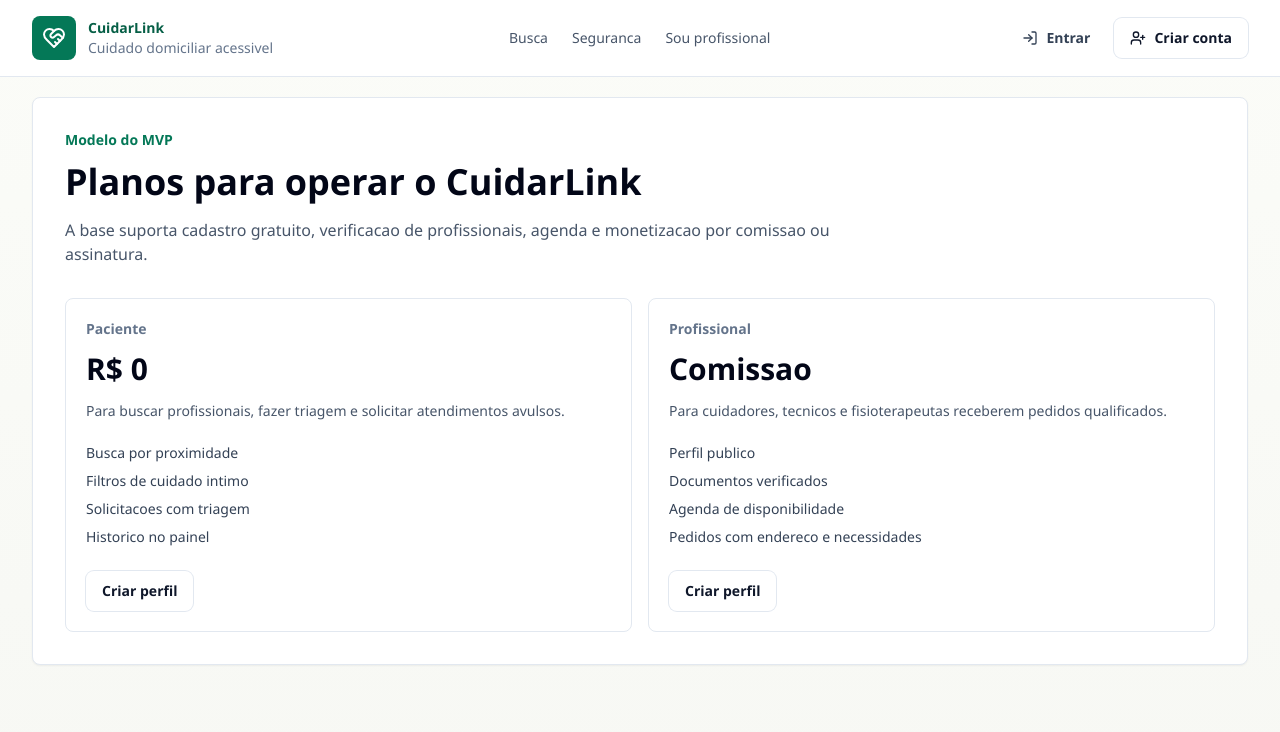
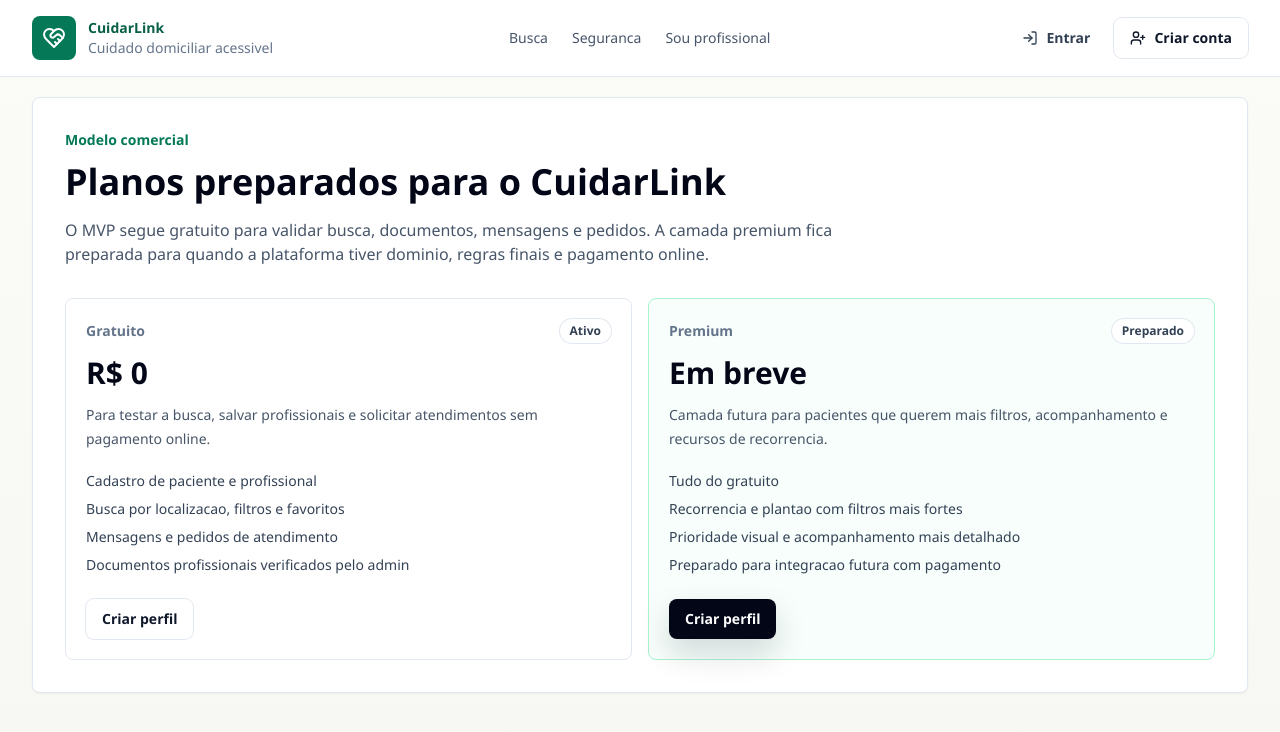
Before and after one commit to alimarikv-wq/cuidar-link, a Next.js app: page /pricing in a window 1280 px wide. Shown: the top 732 px of the page. Built offline with nearby package versions, Linux system fonts and the light colour scheme; no server answers.

Commit message:
Prepare subscription plan visibility

```diff
--- a/components/dashboard/admin-shell.tsx
+++ b/components/dashboard/admin-shell.tsx
@@ -3,7 +3,7 @@
 import { useState, useTransition } from "react";
 import Link from "next/link";
 import { useRouter } from "next/navigation";
-import { AlertTriangle, CalendarClock, Check, CheckCircle2, ExternalLink, ListChecks, Mail, MailCheck, X } from "lucide-react";
+import { AlertTriangle, CalendarClock, Check, CheckCircle2, CreditCard, ExternalLink, ListChecks, Mail, MailCheck, X } from "lucide-react";
 import { Bar, BarChart, Cell, Pie, PieChart, ResponsiveContainer, Tooltip, XAxis, YAxis } from "recharts";
 import {
   AdminDocumentReviewData,
@@ -408,6 +408,7 @@ export function AdminShell({ overview }: { overview: CareAdminOverview }) {
     { label: "Usuarios", value: String(overview.users) },
     { label: "Pacientes", value: String(overview.patients) },
     { label: "Profissionais", value: String(overview.professionals) },
+    { label: "Premium", value: String(overview.premiumUsers) },
     { label: "Verificados", value: String(overview.verifiedProfessionals) },
     { label: "Pedidos abertos", value: String(overview.openRequests) },
     { label: "Docs pendentes", value: String(overview.pendingDocuments) }
@@ -434,7 +435,7 @@ export function AdminShell({ overview }: { overview: CareAdminOverview }) {
 
   return (
     <section className="surface space-y-6">
-      <div className="grid gap-4 sm:grid-cols-2 xl:grid-cols-6">
+      <div className="grid gap-4 sm:grid-cols-2 xl:grid-cols-7">
         {summaryCards.map((card) => (
           <article key={card.label} className="rounded-lg border border-slate-200 bg-white p-5 shadow-sm">
             <p className="text-sm font-semibold text-slate-500">{card.label}</p>
@@ -481,6 +482,33 @@ export function AdminShell({ overview }: { overview: CareAdminOverview }) {
               </div>
             );
           })}
+        </div>
+      </article>
+
+      <article className="rounded-lg border border-slate-200 bg-white p-5 shadow-sm">
+        <div className="flex flex-wrap items-start justify-between gap-4">
+          <div>
+            <p className="text-sm font-semibold text-emerald-700">Comercial</p>
+            <h3 className="mt-1 text-2xl font-semibold text-slate-950">Planos e assinatura</h3>
+            <p className="mt-2 max-w-3xl text-sm leading-6 text-slate-600">
+              Visao inicial para acompanhar quem esta no gratuito ou premium. A cobranca online ainda nao esta ativa.
+            </p>
+          </div>
+          <CreditCard aria-hidden="true" className="h-6 w-6 text-emerald-700" />
+        </div>
+        <div className="mt-5 grid gap-3 sm:grid-cols-2">
+          {overview.subscriptionMix.map((plan) => (
+            <div key={plan.tier} className="rounded-lg border border-slate-200 bg-slate-50 p-4">
+              <div className="flex items-center justify-between gap-3">
+                <p className="font-semibold text-slate-950">{plan.label}</p>
+                <span className="rounded-full bg-white px-2.5 py-1 text-xs font-semibold text-slate-700 ring-1 ring-slate-200">
+                  {plan.tier}
+                </span>
+              </div>
+              <p className="mt-3 text-3xl font-semibold text-slate-950">{plan.count}</p>
+              <p className="mt-1 text-sm text-slate-600">usuario(s)</p>
+            </div>
+          ))}
         </div>
       </article>
 
@@ -629,6 +657,7 @@ export function AdminShell({ overview }: { overview: CareAdminOverview }) {
                   <p className="text-sm font-semibold text-emerald-700">{professional.professionalTypeLabel}</p>
                   <h4 className="mt-1 text-lg font-semibold text-slate-950">{professional.name}</h4>
                   <p className="mt-1 text-sm text-slate-600">{professional.email}</p>
+                  <p className="mt-1 text-xs font-semibold uppercase text-slate-500">Plano {professional.subscriptionTierLabel}</p>
                   <p className="mt-1 text-sm text-slate-600">
                     {professional.neighborhood}, {professional.city}
                   </p>
--- a/components/dashboard/dashboard-shell.tsx
+++ b/components/dashboard/dashboard-shell.tsx
@@ -11,6 +11,7 @@ import {
   Check,
   CheckCheck,
   ClipboardList,
+  CreditCard,
   FileBadge,
   FileUp,
   Globe2,
@@ -1372,6 +1373,47 @@ function ProfessionalInquiriesPanel({
   );
 }
 
+function SubscriptionStatusPanel({ dashboard }: { dashboard: CareDashboardData }) {
+  const isPremium = dashboard.subscription.tier === "PREMIUM";
+
+  return (
+    <article className="rounded-lg border border-slate-200 bg-white p-5 shadow-sm">
+      <div className="flex flex-wrap items-start justify-between gap-4">
+        <div>
+          <p className="text-sm font-semibold text-emerald-700">Plano</p>
+          <h2 className="mt-1 text-2xl font-semibold text-slate-950">Assinatura da plataforma</h2>
+          <p className="mt-2 max-w-3xl text-sm leading-6 text-slate-600">{dashboard.subscription.description}</p>
+        </div>
+        <div className="rounded-lg border border-slate-200 bg-slate-50 px-4 py-3 text-sm">
+          <p className="font-semibold text-slate-950">{dashboard.subscription.label}</p>
+          <p className="mt-1 text-slate-600">{dashboard.subscription.priceLabel}</p>
+        </div>
+      </div>
+      <div className="mt-5 grid gap-3 md:grid-cols-[1fr_auto] md:items-end">
+        <ul className="grid gap-2 text-sm text-slate-700 sm:grid-cols-3">
+          {dashboard.subscription.features.map((feature) => (
+            <li key={feature} className="flex items-start gap-2 rounded-lg border border-slate-200 bg-slate-50 p-3">
+              <Check aria-hidden="true" className="mt-0.5 h-4 w-4 shrink-0 text-emerald-700" />
+              <span>{feature}</span>
+            </li>
+          ))}
+        </ul>
+        <Link
+          href={dashboard.subscription.ctaHref}
+          className={`inline-flex h-11 items-center justify-center gap-2 rounded-lg px-4 text-sm font-semibold transition ${
+            isPremium
+              ? "bg-emerald-700 text-white hover:bg-emerald-800"
+              : "border border-slate-300 bg-white text-slate-800 hover:border-emerald-500"
+          }`}
+        >
+          <CreditCard aria-hidden="true" className="h-4 w-4" />
+          {dashboard.subscription.ctaLabel}
+        </Link>
+      </div>
+    </article>
+  );
+}
+
 export function DashboardShell({ dashboard }: { dashboard: CareDashboardData }) {
   const router = useRouter();
   const [isPending, startTransition] = useTransition();
@@ -1700,6 +1742,8 @@ export function DashboardShell({ dashboard }: { dashboard: CareDashboardData })
       </div>
 
       <ProfilePhotoForm dashboard={dashboard} />
+
+      <SubscriptionStatusPanel dashboard={dashboard} />
 
       <NotificationsPanel
         dashboard={dashboard}
--- a/components/marketing/pricing-cards.tsx
+++ b/components/marketing/pricing-cards.tsx
@@ -1,44 +1,41 @@
 import Link from "next/link";
 import { buttonStyles } from "@/components/ui/button";
-
-const plans = [
-  {
-    name: "Paciente",
-    price: "R$ 0",
-    description: "Para buscar profissionais, fazer triagem e solicitar atendimentos avulsos.",
-    features: ["Busca por proximidade", "Filtros de cuidado intimo", "Solicitacoes com triagem", "Historico no painel"]
-  },
-  {
-    name: "Profissional",
-    price: "Comissao",
-    description: "Para cuidadores, tecnicos e fisioterapeutas receberem pedidos qualificados.",
-    features: ["Perfil publico", "Documentos verificados", "Agenda de disponibilidade", "Pedidos com endereco e necessidades"]
-  }
-];
+import { subscriptionPlans } from "@/lib/subscription-plans";
 
 export function PricingCards() {
   return (
     <section className="surface space-y-8">
       <div className="rounded-lg border border-slate-200 bg-white p-6 shadow-sm sm:p-8">
-        <p className="text-sm font-semibold text-emerald-700">Modelo do MVP</p>
-        <h1 className="mt-3 text-4xl font-semibold text-slate-950">Planos para operar o CuidarLink</h1>
+        <p className="text-sm font-semibold text-emerald-700">Modelo comercial</p>
+        <h1 className="mt-3 text-4xl font-semibold text-slate-950">Planos preparados para o CuidarLink</h1>
         <p className="mt-4 max-w-3xl text-slate-600">
-          A base suporta cadastro gratuito, verificacao de profissionais, agenda e monetizacao por comissao ou assinatura.
+          O MVP segue gratuito para validar busca, documentos, mensagens e pedidos. A camada premium fica preparada para
+          quando a plataforma tiver dominio, regras finais e pagamento online.
         </p>
 
         <div className="mt-8 grid gap-4 lg:grid-cols-2">
-          {plans.map((plan) => (
-            <article key={plan.name} className="rounded-lg border border-slate-200 p-5">
-              <p className="text-sm font-semibold text-slate-500">{plan.name}</p>
-              <h2 className="mt-3 text-3xl font-semibold text-slate-950">{plan.price}</h2>
-              <p className="mt-3 text-sm leading-6 text-slate-600">{plan.description}</p>
+          {subscriptionPlans.map((plan) => (
+            <article
+              key={plan.tier}
+              className={`rounded-lg border p-5 ${
+                plan.highlight ? "border-emerald-200 bg-emerald-50/40" : "border-slate-200 bg-white"
+              }`}
+            >
+              <div className="flex items-center justify-between gap-3">
+                <p className="text-sm font-semibold text-slate-500">{plan.name}</p>
+                <span className="rounded-full bg-white px-2.5 py-1 text-xs font-semibold text-slate-700 ring-1 ring-slate-200">
+                  {plan.statusLabel}
+                </span>
+              </div>
+              <h2 className="mt-3 text-3xl font-semibold text-slate-950">{plan.priceLabel}</h2>
+              <p className="mt-3 text-sm leading-6 text-slate-600">{plan.shortDescription}</p>
               <ul className="mt-5 space-y-2 text-sm text-slate-700">
-                {plan.features.map((feature) => (
+                {plan.publicFeatures.map((feature) => (
                   <li key={feature}>{feature}</li>
                 ))}
               </ul>
               <div className="mt-6">
-                <Link href="/register" className={buttonStyles("secondary")}>
+                <Link href="/register" className={buttonStyles(plan.highlight ? "primary" : "secondary")}>
                   Criar perfil
                 </Link>
               </div>
--- /dev/null
+++ b/lib/subscription-plans.ts
@@ -0,0 +1,77 @@
+export type SubscriptionTierCode = "FREE" | "PREMIUM";
+
+export type SubscriptionPlan = {
+  tier: SubscriptionTierCode;
+  name: string;
+  statusLabel: string;
+  priceLabel: string;
+  shortDescription: string;
+  dashboardDescription: string;
+  dashboardFeatures: string[];
+  publicFeatures: string[];
+  ctaLabel: string;
+  ctaHref: string;
+  highlight?: boolean;
+};
+
+export const subscriptionPlans: SubscriptionPlan[] = [
+  {
+    tier: "FREE",
+    name: "Gratuito",
+    statusLabel: "Ativo",
+    priceLabel: "R$ 0",
+    shortDescription: "Para testar a busca, salvar profissionais e solicitar atendimentos sem pagamento online.",
+    dashboardDescription:
+      "Seu acesso gratuito esta ativo. Ele ja cobre busca, favoritos, mensagens, solicitacoes e historico basico.",
+    dashboardFeatures: [
+      "Busca por proximidade e filtros principais",
+      "Favoritos e mensagens antes do atendimento",
+      "Solicitacoes com endereco, horario, regras e historico"
+    ],
+    publicFeatures: [
+      "Cadastro de paciente e profissional",
+      "Busca por localizacao, filtros e favoritos",
+      "Mensagens e pedidos de atendimento",
+      "Documentos profissionais verificados pelo admin"
+    ],
+    ctaLabel: "Ver planos",
+    ctaHref: "/pricing"
+  },
+  {
+    tier: "PREMIUM",
+    name: "Premium",
+    statusLabel: "Preparado",
+    priceLabel: "Em breve",
+    shortDescription: "Camada futura para pacientes que querem mais filtros, acompanhamento e recursos de recorrencia.",
+    dashboardDescription:
+      "Base premium preparada. Quando a cobranca for ativada, este plano podera liberar recursos avancados sem mexer no cadastro.",
+    dashboardFeatures: [
+      "Filtros avancados para recorrencia, viagens e disponibilidade",
+      "Atalhos de contato destacados quando o profissional liberar",
+      "Historico ampliado e recursos administrativos para acompanhamento"
+    ],
+    publicFeatures: [
+      "Tudo do gratuito",
+      "Recorrencia e plantao com filtros mais fortes",
+      "Prioridade visual e acompanhamento mais detalhado",
+      "Preparado para integracao futura com pagamento"
+    ],
+    ctaLabel: "Acompanhar premium",
+    ctaHref: "/pricing",
+    highlight: true
+  }
+];
+
+export const subscriptionPlanLabels: Record<SubscriptionTierCode, string> = {
+  FREE: "Gratuito",
+  PREMIUM: "Premium"
+};
+
+export function normalizeSubscriptionTier(tier: string | null | undefined): SubscriptionTierCode {
+  return tier === "PREMIUM" ? "PREMIUM" : "FREE";
+}
+
+export function getSubscriptionPlan(tier: string | null | undefined): SubscriptionPlan {
+  const normalizedTier = normalizeSubscriptionTier(tier);
+  return subscriptionPlans.find((plan) => plan.tier === normalizedTier) || subscriptionPlans[0];
+}
```
Also changed, not shown: lib/care-data.ts (+29 -0 lines), types/index.ts (+15 -0 lines).
